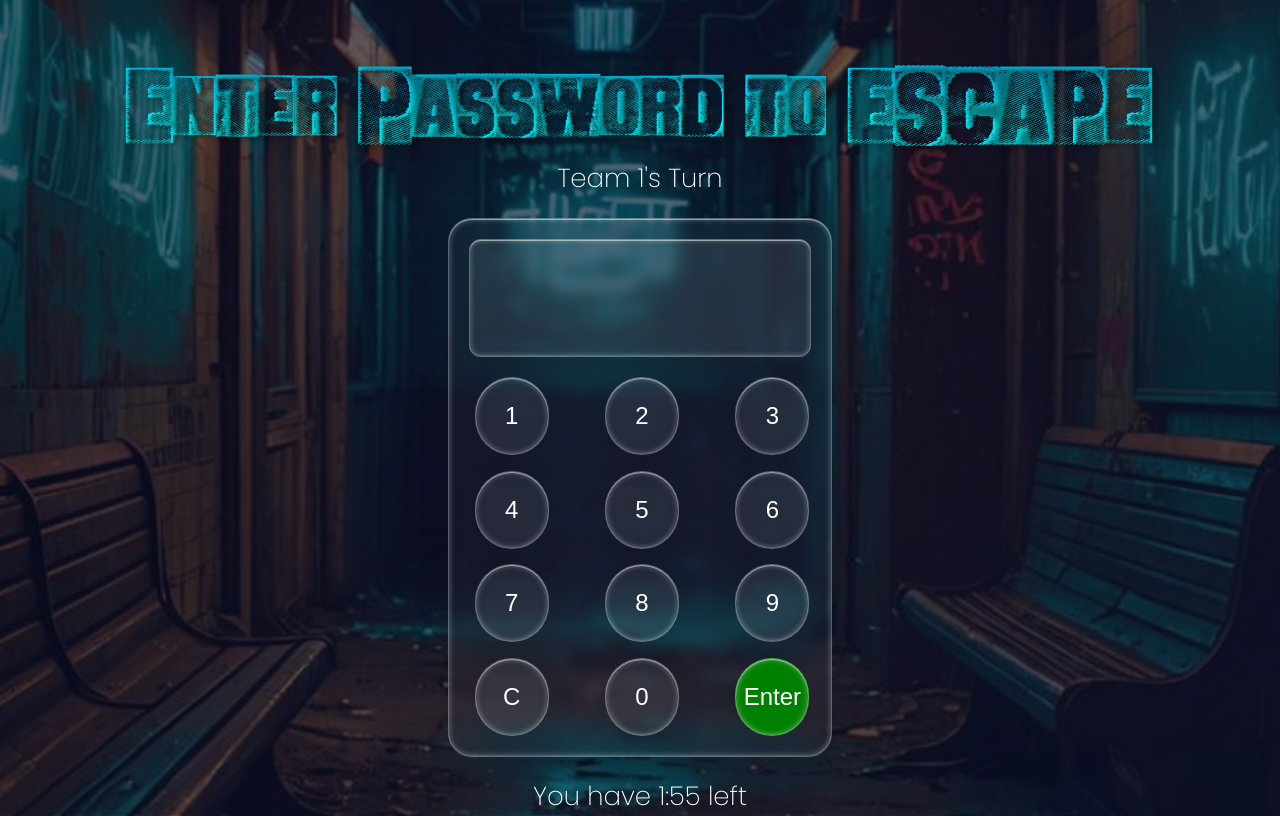
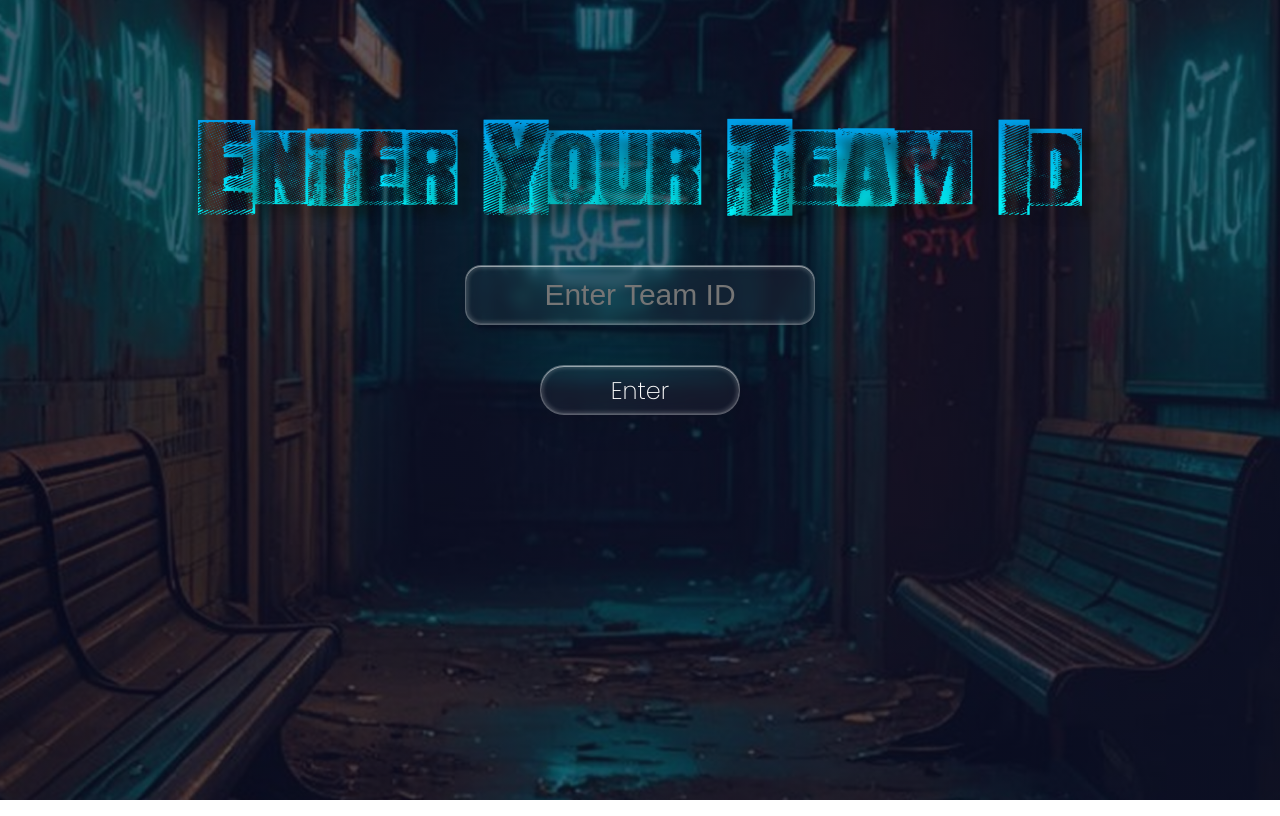
Before and after one commit to mynameisraj7/Escaperoom, a React (Vite) app: page / in a window 1280 px wide. Built offline with nearby package versions, Linux system fonts and the light colour scheme.

Commit message:
Initial React project

```diff
--- a/src/App.jsx
+++ b/src/App.jsx
@@ -3,12 +3,14 @@ import Hero from "./Hero";
 import Escaped from "./Escaped";
 import Trapped from "./Trapped";
 import Wrongp from "./Wrongp";
+import Logingame from "./Logingame";
 
 function App() {
   return (
     <Router>
       <Routes>
-        <Route path="/" element={<Hero />} />
+        <Route path="/" element={<Logingame />} />
+        <Route path="/hero" element={<Hero />} />
         <Route path="/escaped" element={<Escaped />} />
         <Route path="/trapped" element={<Trapped />} />
         <Route path="/wrongp" element={<Wrongp />} />
--- a/src/Escaped.css
+++ b/src/Escaped.css
@@ -7,11 +7,12 @@
 .esaback{
   min-height: 100vh;
   width: 100%;
-   background:
-    linear-gradient(135deg, rgba(7, 11, 38, 0.5), rgba(13, 19, 46, 0.5)),
+  background:
+    linear-gradient(135deg, rgba(7, 11, 38, 0.65), rgba(13, 19, 46, 0.65)),
     url("/back.jpeg");
-
-  /* center the container */
+   background-size: cover;
+  background-repeat: no-repeat;
+  background-position: center;
   display: flex;
   flex-direction: column;
 }
--- a/src/Hero.jsx
+++ b/src/Hero.jsx
@@ -7,68 +7,71 @@ function Hero() {
   const location = useLocation();
   const timerRef = useRef(null);
 
-  const teamPins = ["1234", "5678", "2468", "1357", "9999", "0000"];
-  const totalTeams = teamPins.length;
+  const GAME_TIME = 300; // 7 minutes
+  const teamId = location.state?.teamId;
+
+  // 🔐 Passwords for 20 teams
+  const teamPasswords = {
+    TEAM1: "1234",
+    TEAM2: "5678",
+    TEAM3: "2468",
+    TEAM4: "1357",
+    TEAM5: "9999",
+    TEAM6: "0000",
+    TEAM7: "1111",
+    TEAM8: "2222",
+    TEAM9: "3333",
+    TEAM10: "4444",
+    TEAM11: "5555",
+    TEAM12: "6666",
+    TEAM13: "7777",
+    TEAM14: "8888",
+    TEAM15: "4321",
+    TEAM16: "8765",
+    TEAM17: "2460",
+    TEAM18: "1350",
+    TEAM19: "9090",
+    TEAM20: "1212"
+  };
+
+  const correctPin = teamPasswords[teamId];
 
   const [value, setValue] = useState("");
-  const [teamIndex, setTeamIndex] = useState(0);
+  const [timeLeft, setTimeLeft] = useState(() => {
+  const saved = sessionStorage.getItem(`timer_${teamId}`);
+  const parsed = saved ? parseInt(saved) : GAME_TIME;
 
-  // 🔥 Load timers from SESSION storage (not localStorage)
-  const [teamTimes, setTeamTimes] = useState(() => {
-    const saved = sessionStorage.getItem("escapeTeamTimes");
-    if (saved) {
-      try {
-        const parsed = JSON.parse(saved);
-        if (Array.isArray(parsed) && parsed.length === totalTeams) {
-          return parsed;
-        }
-      } catch {}
+  // If old timer was 7 min, reset to new 5 min
+  return parsed > GAME_TIME ? GAME_TIME : parsed;
+});
+
+
+  // 🚫 Block if no login
+  useEffect(() => {
+    if (!teamId) navigate("/");
+  }, [teamId, navigate]);
+
+  // 💾 Save timer for THIS team only
+  useEffect(() => {
+    sessionStorage.setItem(`timer_${teamId}`, timeLeft);
+  }, [timeLeft, teamId]);
+
+  // ⏳ Countdown
+  useEffect(() => {
+    if (timeLeft <= 0) {
+      navigate("/trapped", { state: { teamId } });
+      return;
     }
-    return Array(totalTeams).fill(120);
-  });
-
-  const timeLeft = teamTimes[teamIndex];
-
-  // 🔁 Sync team turn
-  useEffect(() => {
-    if (location.state?.nextTeam !== undefined) {
-      setTeamIndex(location.state.nextTeam % totalTeams);
-    }
-  }, [location.state, totalTeams]);
-
-  // 💾 Save timers (session only)
-  useEffect(() => {
-    sessionStorage.setItem("escapeTeamTimes", JSON.stringify(teamTimes));
-  }, [teamTimes]);
-
-  // ⏳ Timer logic
-  useEffect(() => {
-    if (teamTimes[teamIndex] <= 0) return;
 
     timerRef.current = setInterval(() => {
-      setTeamTimes(prev => {
-        const newTimes = [...prev];
-
-        if (newTimes[teamIndex] <= 1) {
-          clearInterval(timerRef.current);
-          newTimes[teamIndex] = 0;
-
-          navigate("/trapped", {
-            state: { nextTeam: (teamIndex + 1) % totalTeams }
-          });
-        } else {
-          newTimes[teamIndex] -= 1;
-        }
-
-        return newTimes;
-      });
+      setTimeLeft(t => t - 1);
     }, 1000);
 
     return () => clearInterval(timerRef.current);
-  }, [teamIndex, navigate, totalTeams]);
+  }, [timeLeft, navigate, teamId]);
 
   const handleNumberClick = (num) => {
-    if (value.length < 6) setValue(v => v + num);
+    if (value.length < 7) setValue(v => v + num);
   };
 
   const handleClear = () => setValue("");
@@ -76,21 +79,13 @@ function Hero() {
   const handleEnter = () => {
     clearInterval(timerRef.current);
 
-    if (value === teamPins[teamIndex]) {
+    if (value === correctPin) {
       navigate("/escaped", {
-        state: {
-          team: teamIndex + 1,
-          timeTaken: 120 - teamTimes[teamIndex],
-          nextTeam: (teamIndex + 1) % totalTeams
-        }
+        state: { teamId, timeTaken: GAME_TIME - timeLeft }
       });
     } else {
       navigate("/wrongp", {
-        state: {
-          team: teamIndex + 1,
-          timeLeft: teamTimes[teamIndex],
-          nextTeam: (teamIndex + 1) % totalTeams
-        }
+        state: { teamId, timeLeft }
       });
     }
 
@@ -103,7 +98,7 @@ function Hero() {
   return (
     <section className="esback">
       <header className="head">Enter Password to ESCAPE</header>
-      <div className="team">Team {teamIndex + 1}'s Turn</div>
+      <div className="team">Team {teamId}</div>
 
       <div className="container">
         <input type="password" value={value} readOnly className="display" />
--- /dev/null
+++ b/src/Logingame.css
@@ -0,0 +1,85 @@
+*{
+  padding: 0;
+  margin: 0;
+  box-sizing: border-box;
+}
+
+.logback{
+  min-height: 100vh;
+  width: 100%;
+   display: flex;
+  flex-direction: column;  /* vertical center */
+  align-items: center;       /* horizontal center */
+  text-align: center;
+    background:
+    linear-gradient(135deg, rgba(7, 11, 38, 0.65), rgba(13, 19, 46, 0.65)),
+    url("/back.jpeg");
+   background-size: cover;
+  background-repeat: no-repeat;
+  background-position: center;
+}
+
+.log{
+     font-family:"EscapeGreat";
+     font-size: 100px;
+  text-align: center;
+  text-shadow: 10px 10px 10px rgba(9, 9, 0, 0.50);
+background: linear-gradient(360deg, #00F7FF 19.5%, #009FE8 86%);
+background-clip: text;
+-webkit-background-clip: text;
+-webkit-text-fill-color: transparent;
+-webkit-font-smoothing: antialiased;
+  -moz-osx-font-smoothing: grayscale;
+  margin-top: 110px;
+  letter-spacing: 2px;
+}
+.logid{
+    color: #FFF;
+text-align: center;
+font-family: "Poppins";
+  font-weight: 200;
+font-size: 35px;
+margin-top: 50px;
+line-height: 1.2;
+font-weight: 200;
+}
+
+.detail{
+    color: #FFF;
+text-align: center;
+font-family: "Poppins";
+  font-weight: 200;
+font-size: 35px;
+margin-top: 50px;
+line-height: 1.2;
+font-weight: 200;
+}
+
+.teamInput {
+  width: 350px;
+height: 60px;
+border-radius: 16px;
+  font-size: 30px;
+  color: #fff;
+  margin: 40px 0;
+  text-align: center;
+  border: 1px solid rgba(255, 255, 255, 0.3);
+  z-index: 999;
+  background: rgba(255, 255, 255, 0.04);
+   backdrop-filter: blur(7px);
+  -webkit-backdrop-filter: blur(7px);
+  box-shadow:
+    0 8px 32px rgba(0, 0, 0, 0.1),
+    inset 0 1px 0 rgba(255, 255, 255, 0.5),
+    inset 0 -1px 0 rgba(255, 255, 255, 0.1),
+    inset 0 0 4px 2px rgba(255, 255, 255, 0.2);
+}
+
+
+.logbutton{
+    width: 200px;
+    height: 50px;
+    font-family: "Poppins";
+  font-weight: 200;
+    border-radius: 24px;
+}
--- /dev/null
+++ b/src/Logingame.jsx
@@ -0,0 +1,47 @@
+import { useState } from "react";
+import { useNavigate } from "react-router-dom";
+import "./Logingame.css";
+
+function Logingame() {
+  const [teamId, setTeamId] = useState("");
+  const navigate = useNavigate();
+
+  const validTeams = [
+    "TEAM1","TEAM2","TEAM3","TEAM4","TEAM5",
+    "TEAM6","TEAM7","TEAM8","TEAM9","TEAM10",
+    "TEAM11","TEAM12","TEAM13","TEAM14","TEAM15",
+    "TEAM16","TEAM17","TEAM18","TEAM19","TEAM20"
+  ];
+
+  const handleEnter = () => {
+    const formattedId = teamId.trim().toUpperCase();
+
+    if (validTeams.includes(formattedId)) {
+      navigate("/hero", { state: { teamId: formattedId } });
+    } else {
+      alert("❌ No such Team exists");
+      setTeamId("");
+    }
+  };
+
+  return (
+    <section className="logback">
+      <header className="log">Enter Your Team Id</header>
+
+      <input
+        type="text"
+        className="teamInput"
+        placeholder="Enter Team ID"
+        value={teamId}
+        onChange={(e) => setTeamId(e.target.value)}
+        onKeyDown={(e) => e.key === "Enter" && handleEnter()}
+      />
+
+      <button className="logbutton" onClick={handleEnter}>
+        Enter
+      </button>
+    </section>
+  );
+}
+
+export default Logingame;
--- a/src/Trapped.css
+++ b/src/Trapped.css
@@ -7,9 +7,12 @@
 .traback{
   min-height: 100vh;
   width: 100%;
-   background:
-    linear-gradient(135deg, rgba(7, 11, 38, 0.5), rgba(13, 19, 46, 0.5)),
+  background:
+    linear-gradient(135deg, rgba(7, 11, 38, 0.65), rgba(13, 19, 46, 0.65)),
     url("/back.jpeg");
+   background-size: cover;
+  background-repeat: no-repeat;
+  background-position: center;
 
   /* center the container */
   display: flex;
--- a/src/Wrongp.css
+++ b/src/Wrongp.css
@@ -7,11 +7,12 @@
 .pback{
   min-height: 100vh;
   width: 100%;
-   background:
-    linear-gradient(135deg, rgba(7, 11, 38, 0.5), rgba(13, 19, 46, 0.5)),
+  background:
+    linear-gradient(135deg, rgba(7, 11, 38, 0.65), rgba(13, 19, 46, 0.65)),
     url("/back.jpeg");
-
-  /* center the container */
+   background-size: cover;
+  background-repeat: no-repeat;
+  background-position: center;
   display: flex;
   flex-direction: column;
 }
--- a/src/Wrongp.jsx
+++ b/src/Wrongp.jsx
@@ -5,7 +5,7 @@ function Wrongp() {
   const navigate = useNavigate();
   const location = useLocation();
 
-  const team = location.state?.team || "Unknown";
+  const teamId = location.state?.teamId;
   const timeLeft = location.state?.timeLeft ?? 0;
 
   const formatTime = (seconds) => {
@@ -23,9 +23,13 @@ function Wrongp() {
         You have <b>{formatTime(timeLeft)} left!</b>
       </div>
 
-      <button className="backbutton" onClick={() => navigate("/", { state: { nextTeam: team } })}>
-            Try Again
-      </button>
+      <button
+  className="backbutton"
+  onClick={() => navigate("/hero", { state: { teamId } })}
+>
+  Try Again
+</button>
+
 
     </section>
   );
```
